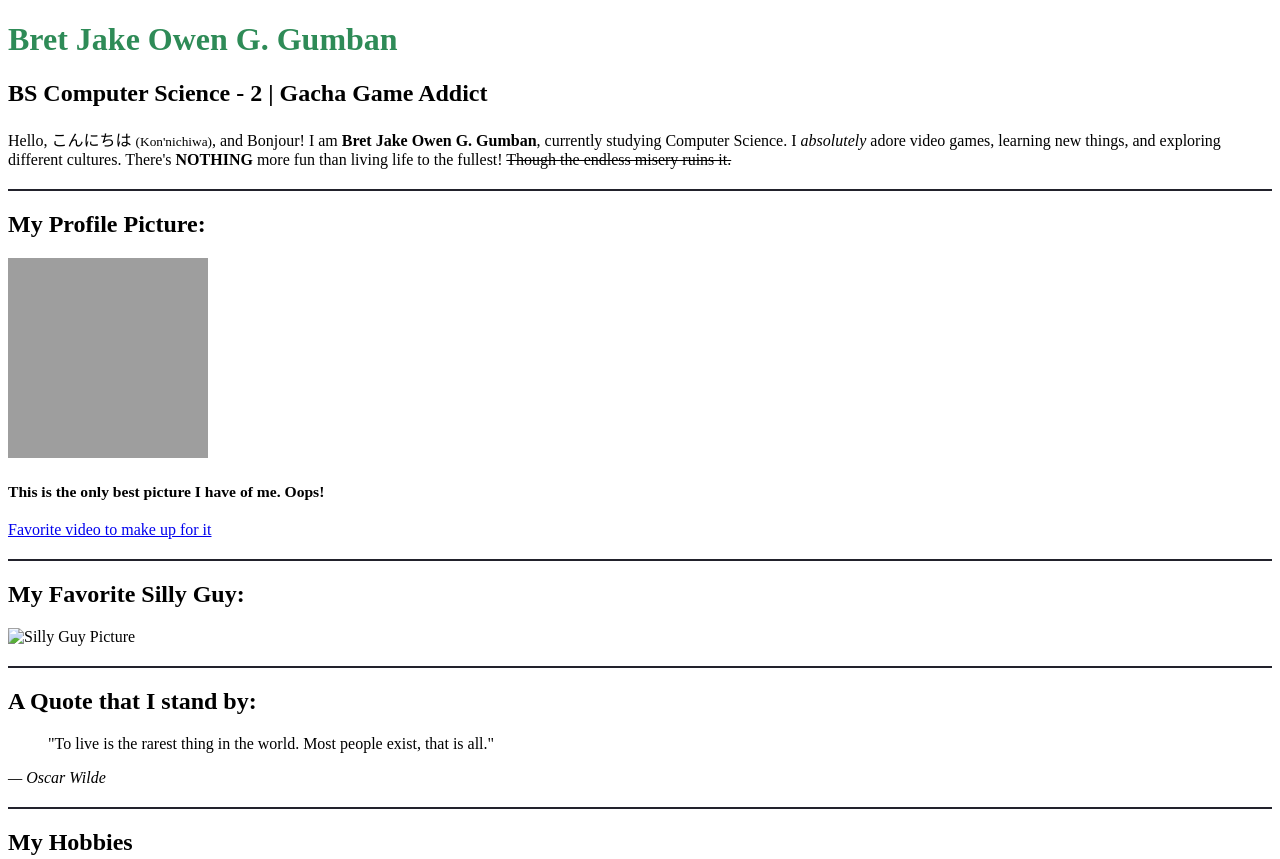
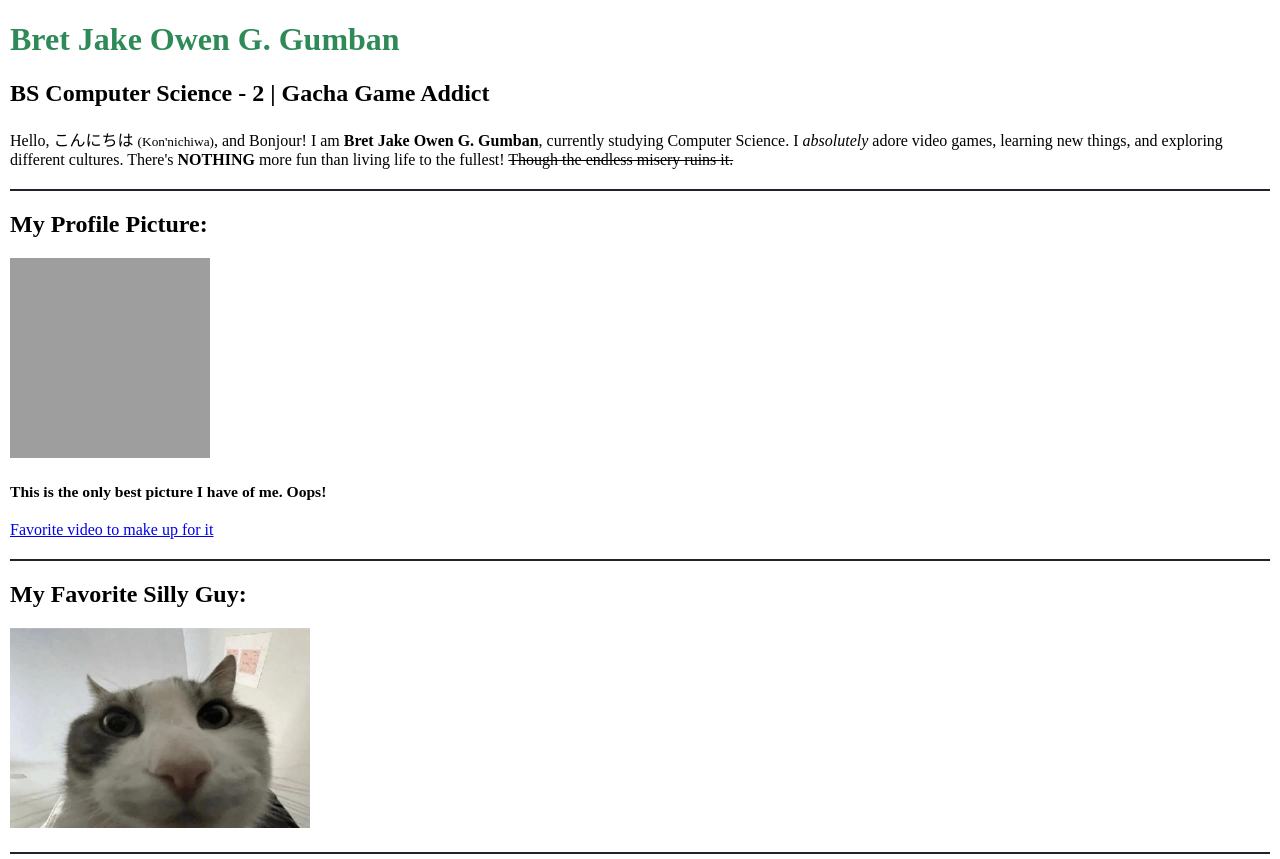
Before and after one commit to dysfunctional-jaykay/HANDS-ON-ACTIVITY-NO-1, a plain HTML site: page index.html in a window 1280 px wide. Shown: the top 859 px of the page. Drawn offline with Linux system fonts and the light colour scheme; the site is published under a folder, as on GitHub Pages, so addresses that start at the root find nothing; grey boxes are pictures that could not be loaded.

Commit message:
Update index.html

```diff
--- a/index.html
+++ b/index.html
@@ -6,12 +6,11 @@
     <meta charset="UTF-8">
     <meta name="viewport" content="width=device-width, initial-scale=1.0">
     <title>My Personal Web Profile</title>
-</html>
     <link rel="stylesheet" href="styles/main.css">
-    <link rel="icon" type="image/x-icon" href="/images/favicon.ico">
+    <link rel="icon" type="image/x-icon" href="images/favicon.ico">
 </head>
 
-<body>
+<body style="margin: 10px">
 
     <!-- SECTION 2: INTRODUCTION -->
     <header>
@@ -37,7 +36,7 @@
             <hr style= "border: none; border-top: 2px solid rgb(34, 34, 44); margin: 20px 0;">
 
             <h2>My Favorite Silly Guy:</h2>
-            <img src="/images/cat.png" alt="Silly Guy Picture" width="300" height="200">
+            <img src="images/cat.png" alt="Silly Guy Picture" width="300" height="200">
         </section>
 
         <hr style= "border: none; border-top: 2px solid rgb(34, 34, 44); margin: 20px 0;">
```
